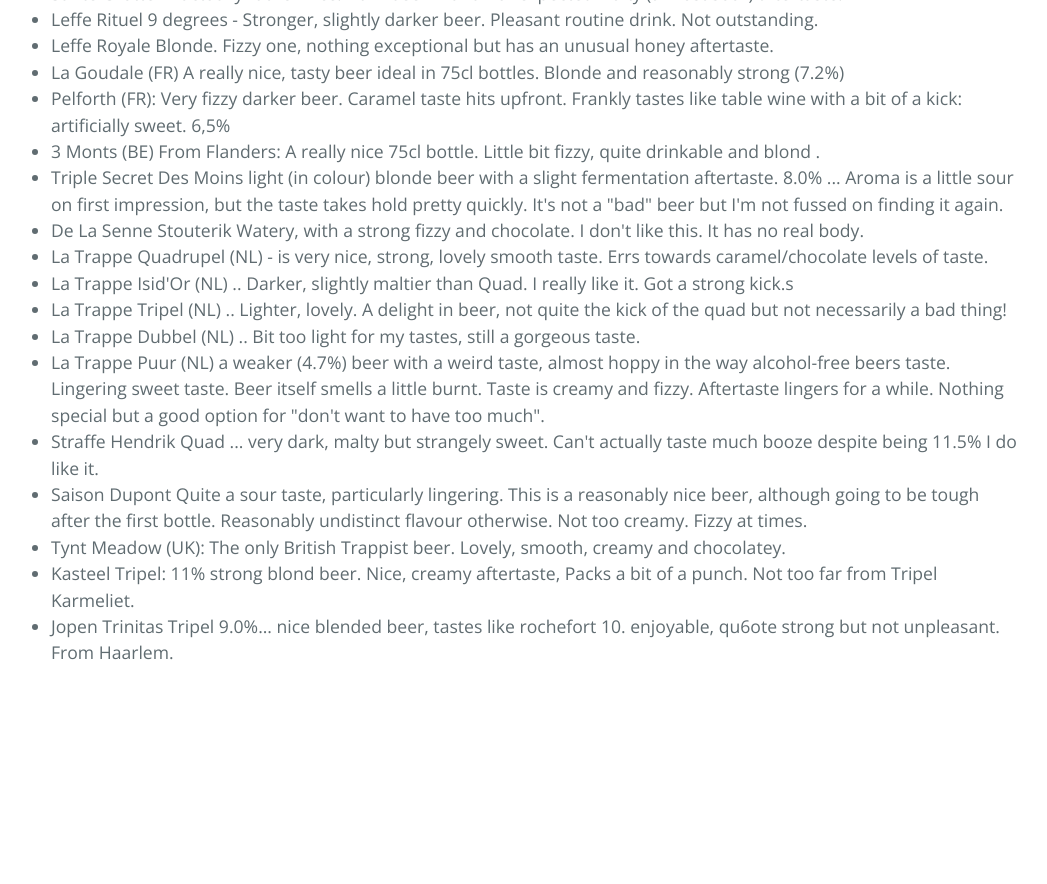
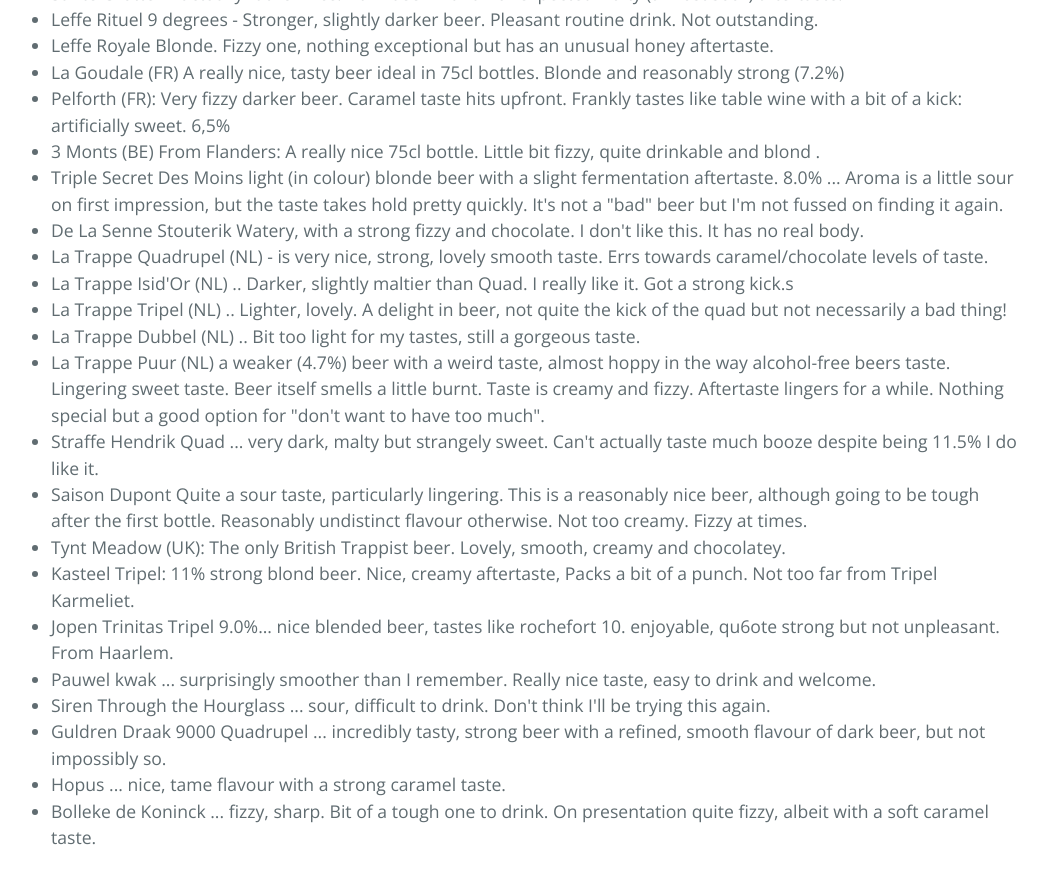
Before and after one commit to svenlatham/svenlatham-website, a Jekyll site: the page built from beer/index.html, in a window 1280 px wide and 900 px high, scrolled down 1828 px. Shown: the top 884 px of the window, without its empty margins (125-1172 px from the left). Built offline with Jekyll 4.4.1, drawn with Linux system fonts in a browser that asks for light colours; before the commit the page ends 2543 px from its top, so only the background shows below that.

Commit message:
Update index.html

```diff
--- a/beer/index.html
+++ b/beer/index.html
@@ -73,4 +73,10 @@ title: Beer
 <li>Tynt Meadow (UK): The only British Trappist beer. Lovely, smooth, creamy and chocolatey.</li>
 <li>Kasteel Tripel: 11% strong blond beer. Nice, creamy aftertaste, Packs a bit of a punch. Not too far from Tripel Karmeliet.</li>
 <li>Jopen Trinitas Tripel 9.0%... nice blended beer, tastes like rochefort 10. enjoyable, qu6ote strong but not unpleasant. From Haarlem.</li>
+<li>Pauwel kwak ... surprisingly smoother than I remember. Really nice taste, easy to drink and welcome.</li>
+<li>Siren Through the Hourglass ... sour, difficult to drink. Don't think I'll be trying this again.</li>
+<li>Guldren Draak 9000 Quadrupel ... incredibly tasty, strong beer with a refined, smooth flavour of dark beer, but not impossibly so.</li>
+<li>Hopus ... nice, tame flavour with a strong caramel taste.</li>
+<li>Bolleke de Koninck ... fizzy, sharp. Bit of a tough one to drink. On presentation quite fizzy, albeit with a soft caramel taste.</li>
+
 </ul>
```
